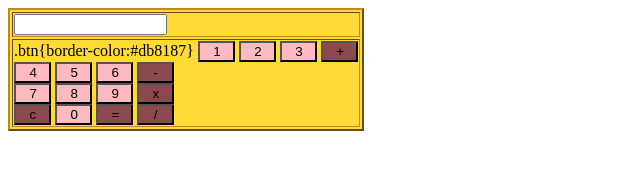
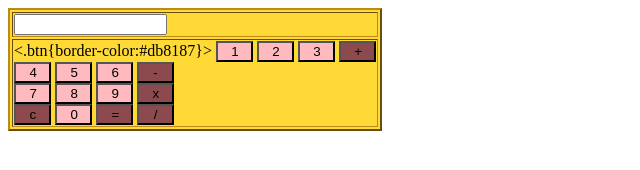
Before and after one commit to margovan/calc, a plain HTML site: page index.html in a window 1280 px wide. Shown: the whole page, without its empty margins (0-640 px from the left). Drawn offline with Linux system fonts and the light colour scheme.

Commit message:
Update index.html

```diff
--- a/index.html
+++ b/index.html
@@ -11,7 +11,7 @@
 </TR>
 <TR>
 <TD>
-.btn{border-color:#db8187}
+<.btn{border-color:#db8187}>
 
 <INPUT TYPE="button" style="background-color:#ffbabf;width:37px" NAME="one"   VALUE="  1  " OnClick="Calc.Input.value += '1'">
 <INPUT TYPE="button" style="background-color:#ffbabf;width:37px" NAME="two"   VALUE="  2  " OnCLick="Calc.Input.value += '2'">
```
